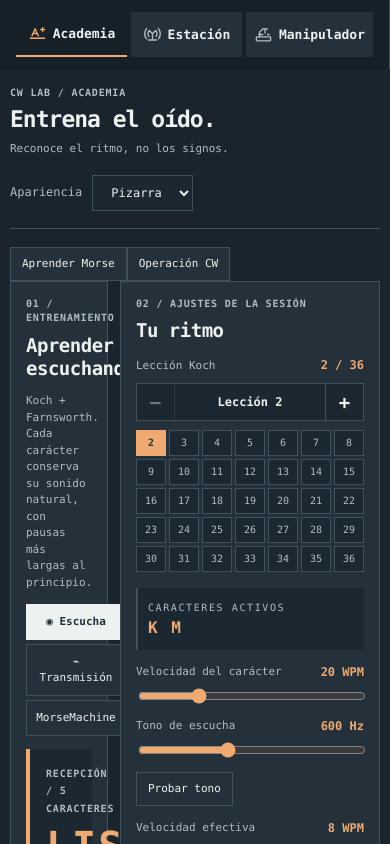
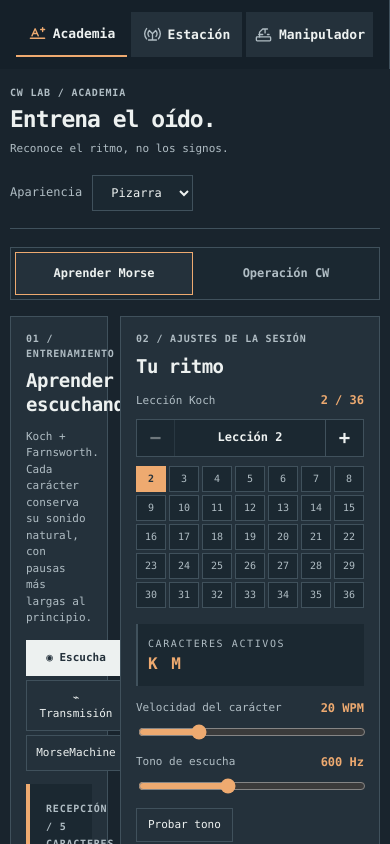
Before and after one commit to dgarcoe/CWSimulator, a React (Vite) app: page / in a window 390 px wide. Shown: the top 844 px of the page. Built offline with nearby package versions, Linux system fonts and the light colour scheme.

Commit message:
Add responsive Academy section tab navigation

```diff
--- a/src/style.css
+++ b/src/style.css
@@ -215,3 +215,9 @@ footer{margin-top:20px;padding:13px 0}
 .morse-decoder{border-top:1px solid var(--line);margin-top:16px;padding-top:13px}
 .morse-decoder h3{font-size:13px}
 .morse-decoder .decoded{margin-top:8px;min-height:38px}
+
+.academy-layout{min-width:0}
+.academy-tabs{display:flex;gap:4px;flex-wrap:wrap;margin-bottom:16px;padding:4px;border:1px solid var(--line);background:var(--inset)}
+.academy-tabs button{flex:1 1 170px;padding:12px 16px;border:1px solid transparent;background:transparent;color:var(--muted);font-size:12px;font-weight:650;cursor:pointer}
+.academy-tabs button.active{color:var(--ink);background:var(--panel);border-color:var(--accent)}
+.academy-tabs button:focus-visible{outline:2px solid var(--accent);outline-offset:2px}
```
